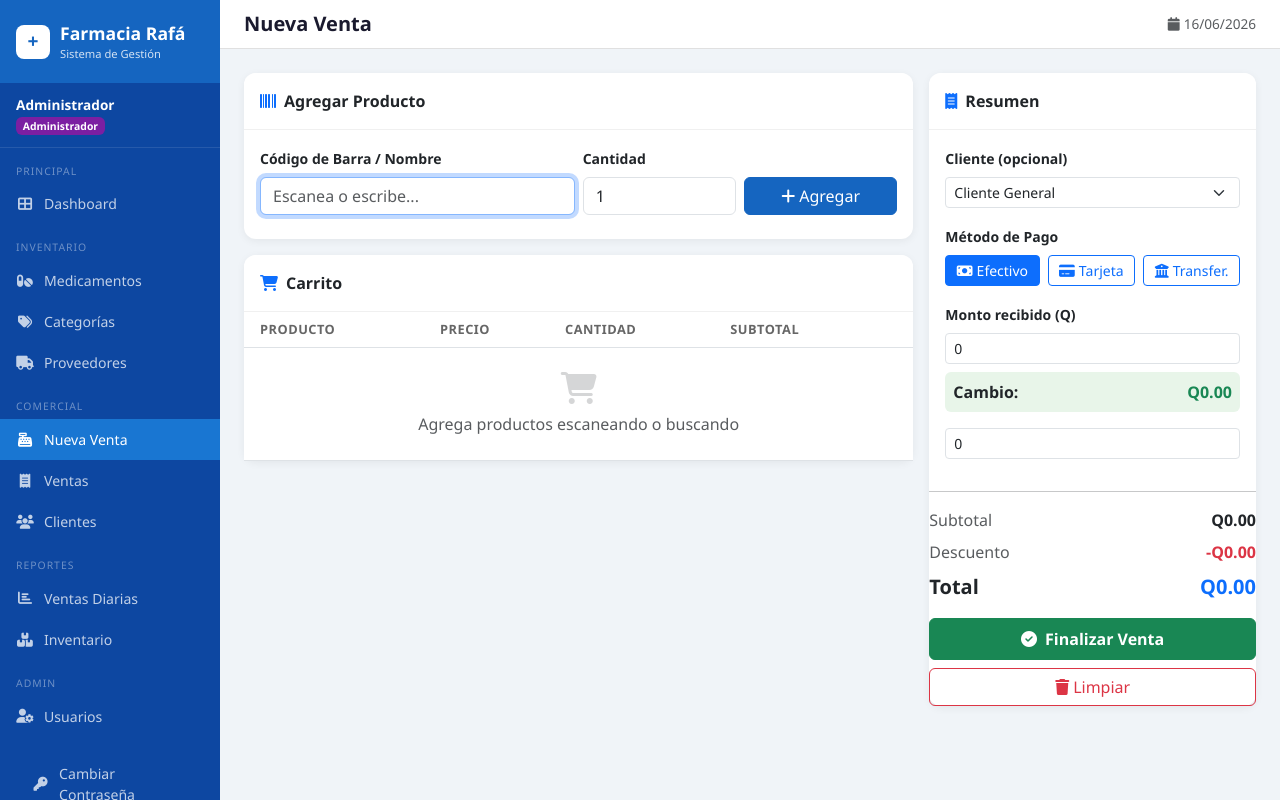
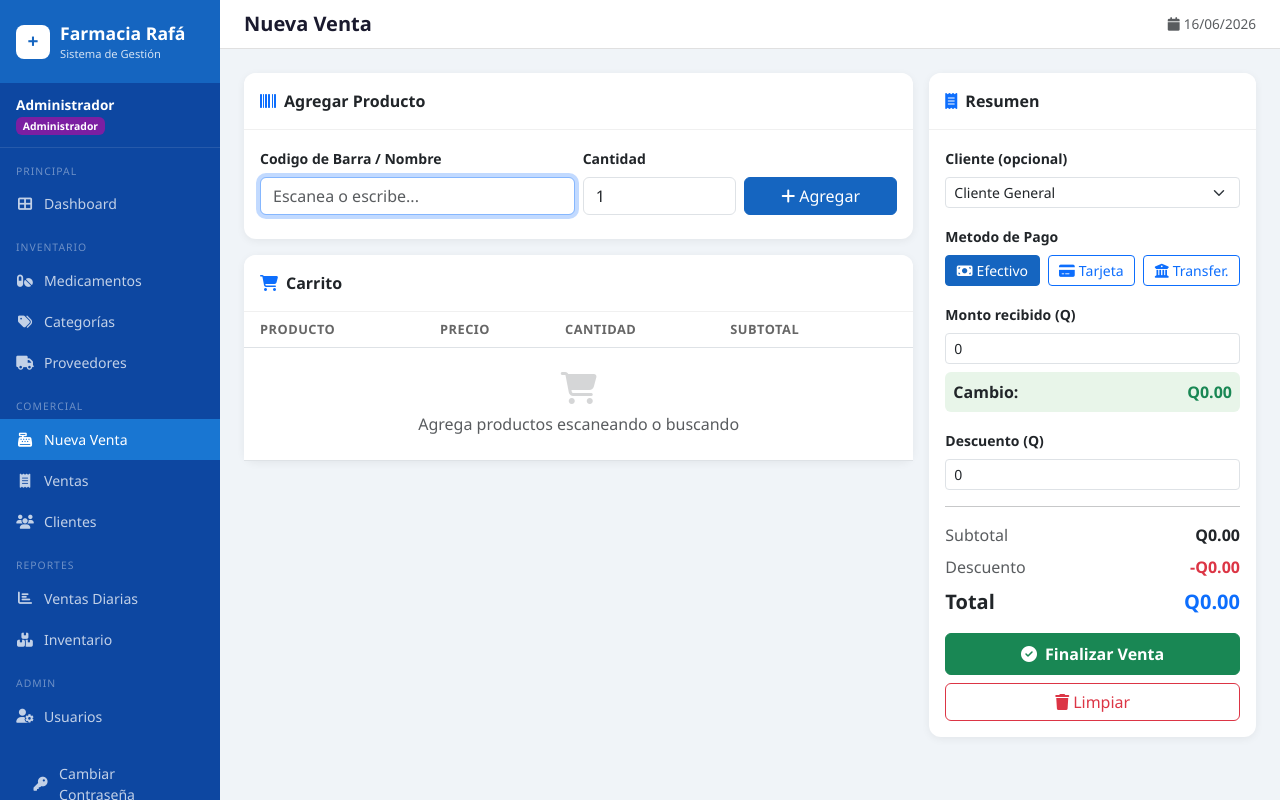
Before and after one commit to sistemacom40-byte/sistema.farmacia.rafa, a Flask app: page /ventas/nueva in a window 1280 px wide. Run offline with Flask 3, Linux system fonts and the light colour scheme; a user stored in the database is signed in; data that the repository does not hold is empty.

Commit message:
Refactor nueva_venta.html for clarity and consistency

```diff
--- a/Farmacia-rafa/templates/nueva_venta.html
+++ b/Farmacia-rafa/templates/nueva_venta.html
@@ -4,7 +4,7 @@
 
 {% block content %}
 <div class="row g-3">
-  <!-- Panel izquierdo: busqueda y carrito -->
+  <!-- Panel izquierdo -->
   <div class="col-lg-8">
     <div class="card mb-3">
       <div class="card-header p-3">
@@ -13,9 +13,8 @@
       <div class="card-body">
         <div class="row g-2 align-items-end">
           <div class="col-md-6">
-            <label class="form-label fw-semibold small">C&oacute;digo de Barra / Nombre</label>
-            <input type="text" id="codigoBuscar" class="form-control"
-                   placeholder="Escanea o escribe..." autofocus>
+            <label class="form-label fw-semibold small">Codigo de Barra / Nombre</label>
+            <input type="text" id="codigoBuscar" class="form-control" placeholder="Escanea o escribe..." autofocus>
           </div>
           <div class="col-md-3">
             <label class="form-label fw-semibold small">Cantidad</label>
@@ -37,7 +36,7 @@
       </div>
       <div class="card-body p-0">
         <div class="table-responsive">
-          <table class="table align-middle mb-0" id="tablaCarrito">
+          <table class="table align-middle mb-0">
             <thead>
               <tr>
                 <th class="ps-3">Producto</th>
@@ -48,7 +47,7 @@
               </tr>
             </thead>
             <tbody id="carritoBody">
-              <tr id="carritoVacio">
+              <tr>
                 <td colspan="5" class="text-center text-muted py-4">
                   <i class="fas fa-shopping-cart fa-2x mb-2 d-block opacity-25"></i>
                   Agrega productos escaneando o buscando
@@ -61,13 +60,15 @@
     </div>
   </div>
 
-  <!-- Panel derecho: resumen -->
+  <!-- Panel derecho -->
   <div class="col-lg-4">
     <div class="card">
       <div class="card-header p-3">
         <i class="fas fa-receipt me-2 text-primary"></i>Resumen
       </div>
       <div class="card-body">
+
+        <!-- 1. Cliente -->
         <div class="mb-3">
           <label class="form-label fw-semibold small">Cliente (opcional)</label>
           <select id="clienteSelect" class="form-select form-select-sm">
@@ -77,10 +78,12 @@
             {% endfor %}
           </select>
         </div>
+
+        <!-- 2. Metodo de pago -->
         <div class="mb-3">
-          <label class="form-label fw-semibold small">M&eacute;todo de Pago</label>
+          <label class="form-label fw-semibold small">Metodo de Pago</label>
           <div class="d-flex gap-2">
-            <button type="button" class="btn btn-outline-primary btn-sm flex-fill metodo-btn active" data-metodo="Efectivo" onclick="seleccionarMetodo('Efectivo')">
+            <button type="button" class="btn btn-primary btn-sm flex-fill metodo-btn" data-metodo="Efectivo" onclick="seleccionarMetodo('Efectivo')">
               <i class="fas fa-money-bill me-1"></i>Efectivo
             </button>
             <button type="button" class="btn btn-outline-primary btn-sm flex-fill metodo-btn" data-metodo="Tarjeta" onclick="seleccionarMetodo('Tarjeta')">
@@ -92,21 +95,30 @@
           </div>
           <input type="hidden" id="metodoPago" value="Efectivo">
         </div>
+
+        <!-- 3. Monto recibido y cambio (solo efectivo) -->
         <div id="efectivoPanel" class="mb-3">
           <label class="form-label fw-semibold small">Monto recibido (Q)</label>
           <input type="number" id="montoRecibido" class="form-control form-control-sm"
                  value="0" min="0" step="0.01" oninput="calcularCambio()">
-          <div class="mt-2 p-2 rounded" style="background:#e8f5e9;" id="cambioPanel">
+          <div class="mt-2 p-2 rounded" id="cambioPanel" style="background:#e8f5e9;">
             <div class="d-flex justify-content-between">
               <span class="fw-semibold">Cambio:</span>
               <strong class="text-success" id="cambioLabel">Q0.00</strong>
             </div>
           </div>
         </div>
+
+        <!-- 4. Descuento -->
+        <div class="mb-3">
+          <label class="form-label fw-semibold small">Descuento (Q)</label>
           <input type="number" id="descuentoInput" class="form-control form-control-sm"
-                 value="0" min="0" step="0.01" onchange="calcularTotal()">
+                 value="0" min="0" step="0.01" onchange="calcularTotal()" autocomplete="off">
         </div>
+
         <hr>
+
+        <!-- 5. Totales -->
         <div class="d-flex justify-content-between mb-2">
           <span class="text-muted">Subtotal</span>
           <strong id="subtotalLabel">Q0.00</strong>
@@ -119,6 +131,7 @@
           <strong>Total</strong>
           <strong class="text-primary" id="totalLabel">Q0.00</strong>
         </div>
+
         <button class="btn btn-success w-100 py-2 fw-bold" onclick="procesarVenta()">
           <i class="fas fa-check-circle me-2"></i>Finalizar Venta
         </button>
@@ -141,8 +154,10 @@ document.getElementById('codigoBuscar').addEventListener('keydown', function(e)
 
 function seleccionarMetodo(metodo) {
   document.getElementById('metodoPago').value = metodo;
-  document.querySelectorAll('.metodo-btn').forEach(b => b.classList.remove('active', 'btn-primary'));
-  document.querySelectorAll('.metodo-btn').forEach(b => b.classList.add('btn-outline-primary'));
+  document.querySelectorAll('.metodo-btn').forEach(b => {
+    b.classList.remove('btn-primary');
+    b.classList.add('btn-outline-primary');
+  });
   const btn = document.querySelector(`[data-metodo="${metodo}"]`);
   btn.classList.remove('btn-outline-primary');
   btn.classList.add('btn-primary');
@@ -183,8 +198,7 @@ function agregarAlCarrito(prod, cantidad) {
   if (existente) {
     existente.cantidad += cantidad;
   } else {
-    carrito.push({ id: prod.id, nombre: prod.nombre, precio: prod.precio,
-                   stock: prod.stock, cantidad: cantidad });
+    carrito.push({ id: prod.id, nombre: prod.nombre, precio: prod.precio, stock: prod.stock, cantidad: cantidad });
   }
   renderCarrito();
 }
@@ -192,15 +206,12 @@ function agregarAlCarrito(prod, cantidad) {
 function renderCarrito() {
   const tbody = document.getElementById('carritoBody');
   if (carrito.length === 0) {
-    tbody.innerHTML = `<tr id="carritoVacio">
-      <td colspan="5" class="text-center text-muted py-4">
-        <i class="fas fa-shopping-cart fa-2x mb-2 d-block opacity-25"></i>
-        Agrega productos escaneando o buscando
-      </td></tr>`;
+    tbody.innerHTML = `<tr><td colspan="5" class="text-center text-muted py-4">
+      <i class="fas fa-shopping-cart fa-2x mb-2 d-block opacity-25"></i>
+      Agrega productos escaneando o buscando</td></tr>`;
     calcularTotal();
     return;
   }
-
   tbody.innerHTML = carrito.map((item, idx) => `
     <tr>
       <td class="ps-3">
@@ -246,10 +257,19 @@ function calcularTotal() {
   document.getElementById('subtotalLabel').textContent = `Q${subtotal.toFixed(2)}`;
   document.getElementById('descuentoLabel').textContent = `-Q${descuento.toFixed(2)}`;
   document.getElementById('totalLabel').textContent = `Q${total.toFixed(2)}`;
+  calcularCambio();
 }
 
 async function procesarVenta() {
   if (carrito.length === 0) { alert('Agrega productos al carrito'); return; }
+
+  const metodo = document.getElementById('metodoPago').value;
+  const monto = parseFloat(document.getElementById('montoRecibido').value) || 0;
+  const total = parseFloat(document.getElementById('totalLabel').textContent.replace('Q','')) || 0;
+
+  if (metodo === 'Efectivo' && monto < total) {
+    alert('El monto recibido es menor al total'); return;
+  }
 
   const btn = document.querySelector('.btn-success');
   btn.disabled = true;
@@ -258,8 +278,8 @@ async function procesarVenta() {
   const payload = {
     cliente_id: document.getElementById('clienteSelect').value || null,
     descuento: parseFloat(document.getElementById('descuentoInput').value) || 0,
-    metodo_pago: document.getElementById('metodoPago').value,
-    monto_recibido: parseFloat(document.getElementById('montoRecibido').value) || 0,
+    metodo_pago: metodo,
+    monto_recibido: monto,
     items: carrito.map(i => ({ id: i.id, nombre: i.nombre, precio: i.precio, cantidad: i.cantidad }))
   };
 
@@ -271,12 +291,13 @@ async function procesarVenta() {
     });
     const data = await res.json();
     if (data.success) {
-      // Abrir ticket en nueva ventana para imprimir
       window.open(`/ventas/ticket/${data.venta_id}`, '_blank');
       carrito = [];
       renderCarrito();
       document.getElementById('clienteSelect').value = '';
       document.getElementById('descuentoInput').value = '0';
+      document.getElementById('montoRecibido').value = '0';
+      calcularCambio();
     } else {
       alert(data.error || 'Error al procesar la venta');
     }
```
